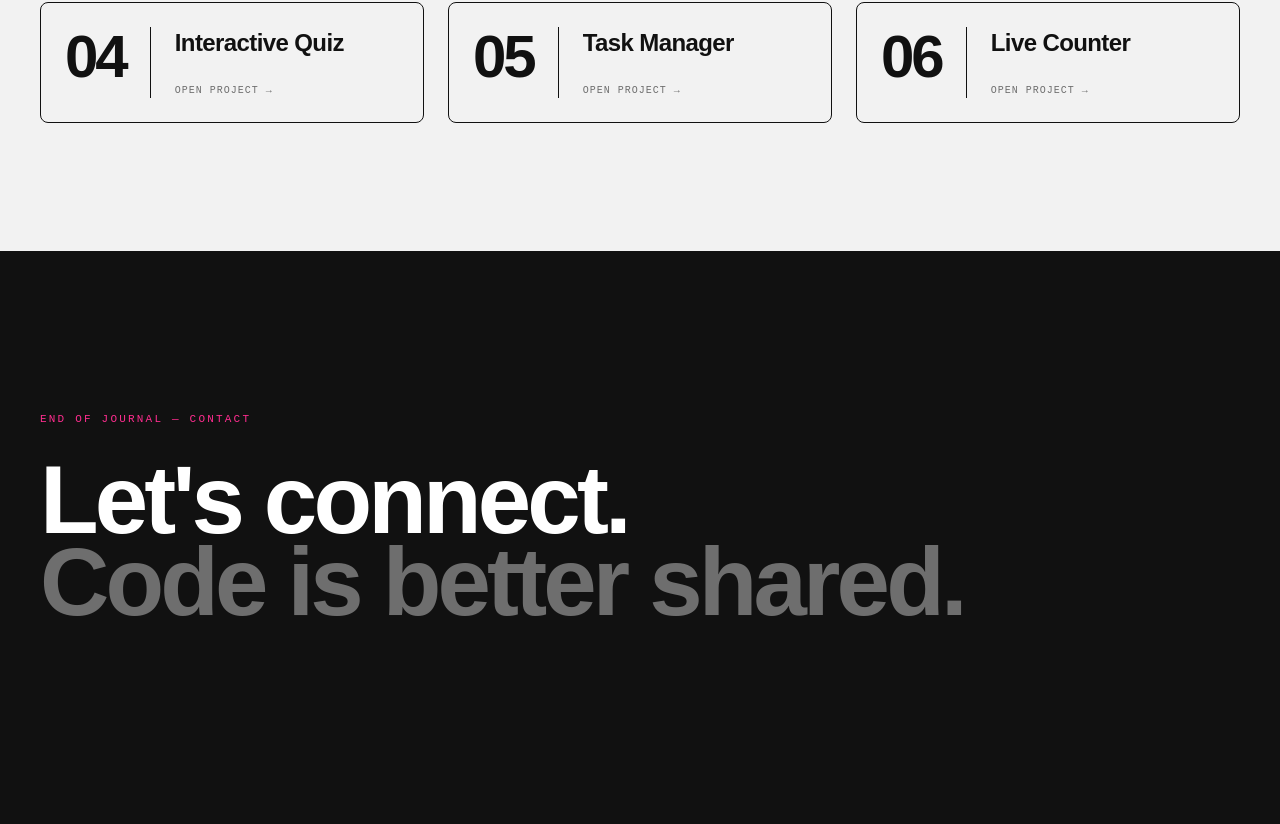
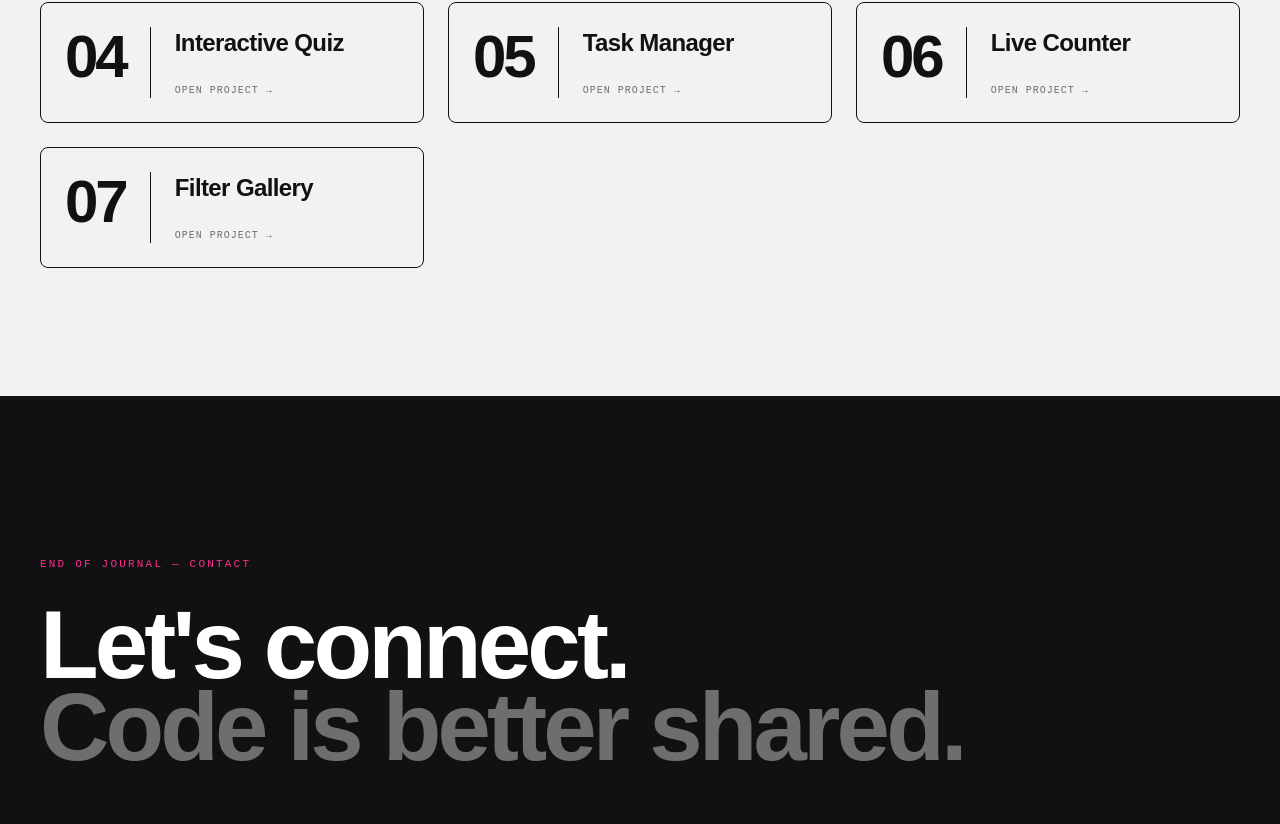
Before and after one commit to ali-mirzaei-dev/JS-Practice, a website: page index.html in a window 1280 px wide. Shown: the part 2734-3558 px from the top of the page. Drawn offline with Linux system fonts and the light colour scheme; a web font is replaced by a local one.

Commit message:
Added the card for new mini project to main menu

```diff
--- a/index.html
+++ b/index.html
@@ -448,6 +448,22 @@
                 </a>
 
                 <!-- card 7 -->
+                <a href="Exercises/Mini-Project-07.html" class="flex gap-4 md:gap-6 bg-bg-primary p-6 rounded-lg border border-text-secondary/20 hover:border-accent **:duration-300 group h-full duration-300 hover:-translate-y-1">
+
+                    <div class="shrink-0">
+                        <span class="font-display font-black text-3xl md:text-6xl text-text-secondary/30 group-hover:text-accent tracking-tighter">07</span>
+                    </div>
+
+                    <div class="flex flex-col justify-between border-l border-text-secondary/20 pl-4 md:pl-6">
+                        <div>
+                            <h3 class="font-display font-black text-2xl text-bg-secondary tracking-tight mb-2">Filter Gallery</h3>
+                        </div>
+                        <span class="font-mono text-[10px] uppercase tracking-widest text-text-secondary group-hover:text-accent mt-4">Open Project →</span>
+                    </div>
+
+                </a>
+
+
                 <!-- card 8 -->
                 <!-- card 9 -->
                 <!-- card 10 -->
```
Also changed, not shown: Exercises/Mini-Project-07.html (+1 -1 lines).
